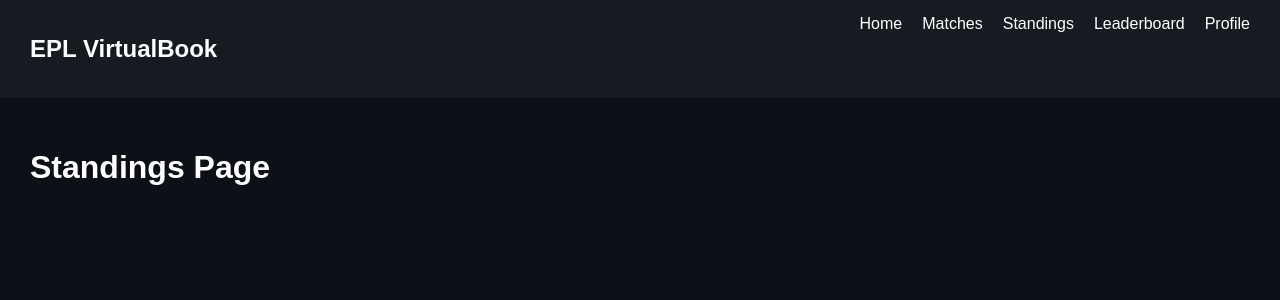
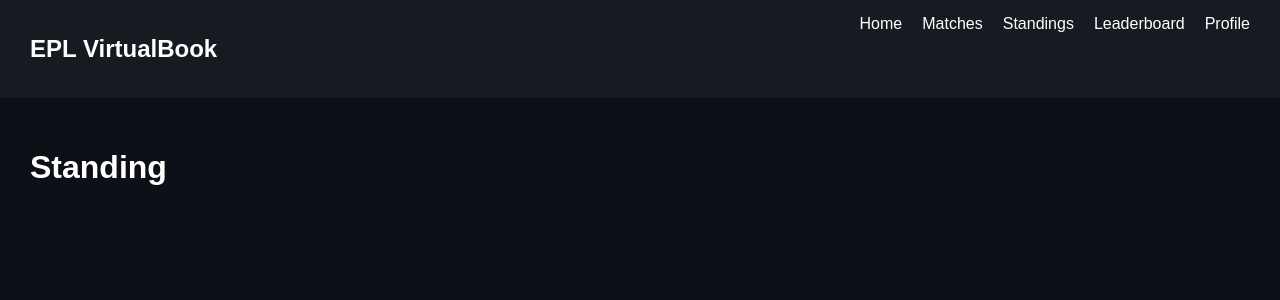
Before and after one commit to Kingmarion1/epl-virtualbook, a React (Vite) app in the folder client/: page /standings in a window 1280 px wide. Shown: the top 300 px of the page. Built offline with nearby package versions, Linux system fonts and the light colour scheme.

Commit message:
Update Standings.jsx

```diff
--- a/client/src/pages/Standings.jsx
+++ b/client/src/pages/Standings.jsx
@@ -1,5 +1,5 @@
 function Standings() {
-  return <h1 style={{ padding: 30 }}>Standings Page</h1>;
+  return <h1 style={{ padding: 30 }}>Standing</h1>;
 }
 
 export default Standings;
```
